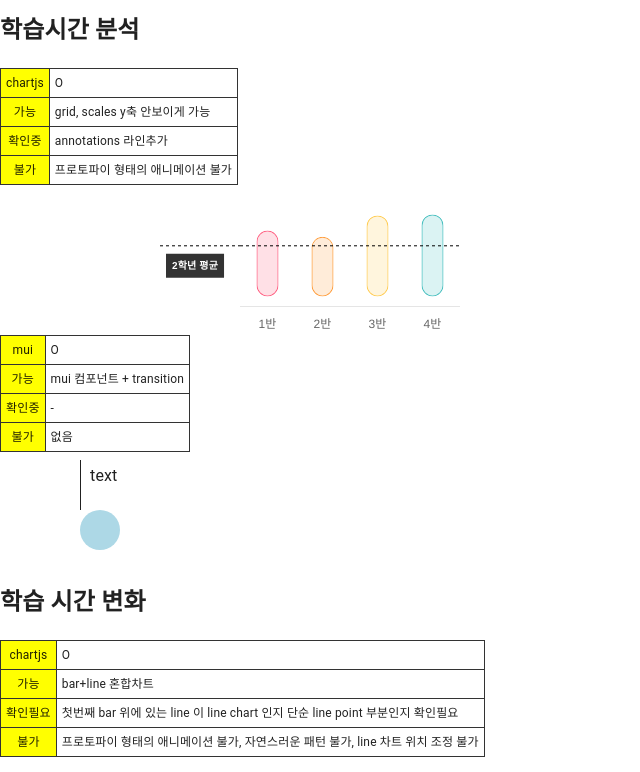
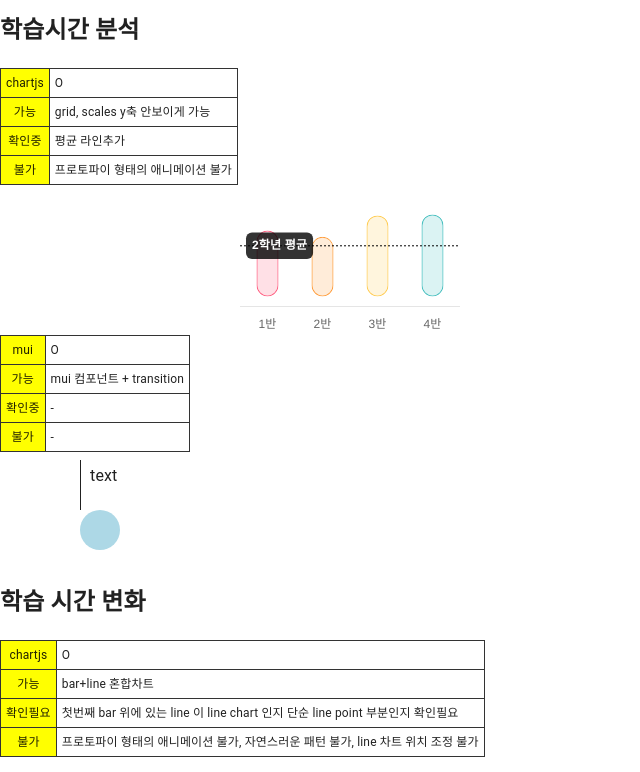
Before and after one commit to rightbrainLIB/miraeN_function_test, a React (Vite) app: page /miraeN_function_test/t1 in a window 1280 px wide. Shown: the part 660-1432 px from the top of the page, without its empty margins (0-640 px from the left). Built offline with nearby package versions, Linux system fonts and the light colour scheme.

Commit message:
[수정] 차트 수정중

```diff
--- a/src/pages/T1.tsx
+++ b/src/pages/T1.tsx
@@ -70,56 +70,39 @@ function T1() {
   }, []);
 
   // useEffect(() => {
-  //   if (chartRef.current) {
-  //     const interval = setInterval(() => {
-  //       setAnnotationY((prevXMax) => {
-  //         if (prevXMax >= 50) {
-  //           return prevXMax;
+  //   if (chartRef) {
+  //     ChartJS.register({
+  //       id: "mplugin",
+  //       afterDraw: () => {
+  //         if (chartRef.current) {
+  //           const ctx = chartRef.current.ctx;
+  //           const x1 = 50;
+  //           const x2 = 300;
+  //           const y = 70;
+  //           const dashWidth = 2;
+  //           const dashGap = 2;
+  //           const triangleSize = 6;
+
+  //           ctx.setLineDash([dashWidth, dashGap]);
+  //           ctx.strokeStyle = "rgb(0, 0, 0)";
+  //           ctx.lineWidth = 1;
+
+  //           ctx.beginPath();
+  //           ctx.moveTo(x1, y);
+  //           ctx.lineTo(x2, y);
+  //           ctx.stroke();
+
+  //           ctx.fillStyle = "rgb(0, 0, 0)";
+  //           ctx.beginPath();
+  //           ctx.moveTo(x1, y);
+  //           ctx.lineTo(x1 + triangleSize, y - triangleSize / 2);
+  //           ctx.lineTo(x1 + triangleSize, y + triangleSize / 2);
+  //           ctx.fill();
   //         }
-  //         return prevXMax + 1;
-  //       });
-  //     }, 300);
-
-  //     return () => clearInterval(interval);
+  //       },
+  //     });
   //   }
-  // }, []);
-
-  type Context = {
-    chart: {
-      ctx: CanvasRenderingContext2D;
-      canvas: HTMLCanvasElement;
-    };
-    element: {
-      x: number;
-      y: number;
-      x2: number;
-      y2: number;
-      options: {
-        borderWidth: number;
-        borderColor: string;
-        borderDashOffset: number;
-      };
-    };
-  };
-
-  function drawExtraLine(context: Context) {
-    const ctx = context.chart.ctx;
-    const width = context.chart.canvas.width;
-    const { x, y, x2, y2, options } = context.element;
-    ctx.save();
-    ctx.lineWidth = options.borderWidth;
-    ctx.strokeStyle = options.borderColor;
-    ctx.setLineDash([3, 3]);
-    ctx.lineDashOffset = options.borderDashOffset;
-    ctx.beginPath();
-    ctx.moveTo(0, y);
-    ctx.lineTo(x, y);
-    ctx.moveTo(x2, y2);
-    ctx.lineTo(width, y);
-    ctx.stroke();
-    ctx.restore();
-    return true;
-  }
+  // }, [chartRef]);
 
   const options = {
     responsive: true,
@@ -128,6 +111,7 @@ function T1() {
         left: 80,
       },
     },
+
     scales: {
       x: {
         grid: {
@@ -146,6 +130,7 @@ function T1() {
         },
       },
     },
+
     plugins: {
       legend: {
         display: false,
@@ -155,31 +140,27 @@ function T1() {
       },
       annotation: {
         clip: false,
-        annotations: {
-          line1: {
-            yMin: 50,
-            yMax: 50,
-            // xMin: 0,
-            // xMax: 0,
+        animations: {
+          numbers: {
+            properties: ["x", "y", "x2", "y2", "width", "height", "radius"],
+            type: "number",
+          },
+        },
+        annotations: [
+          {
             borderColor: "rgb(0, 0, 0)",
             borderWidth: 1,
-            borderDash: [3, 3],
-            beforeDraw: drawExtraLine,
+            borderStyle: "dashed",
+            borderDash: [2, 2],
             label: {
               display: true,
               content: "2학년 평균",
               position: "start",
-              yValue: 20,
-              xValue: 20,
-              xAdjust: -80,
-              yAdjust: 20,
-              borderRadius: 0,
-              font: {
-                size: 10,
-              },
             },
+            yMin: 50,
+            yMax: 50,
           },
-        },
+        ],
       },
     },
   };
@@ -526,7 +507,7 @@ function T1() {
           </tr>
           <tr>
             <th>확인중</th>
-            <td>annotations 라인추가</td>
+            <td>평균 라인추가</td>
           </tr>
           <tr>
             <th>불가</th>
@@ -560,7 +541,7 @@ function T1() {
           </tr>
           <tr>
             <th>불가</th>
-            <td>없음</td>
+            <td>-</td>
           </tr>
         </tbody>
       </table>
@@ -660,7 +641,7 @@ function T1() {
             <th>불가</th>
             <td>
               프로토파이 형태의 애니메이션 불가, legend 간격 조정 불가(별도로
-              만들어야 함)
+              추가 필요)
             </td>
           </tr>
         </tbody>
@@ -691,7 +672,7 @@ function T1() {
                 height: "8px",
                 backgroundImage:
                   "linear-gradient(to bottom right, palevioletred 25%, pink 0, pink 50%, palevioletred 0, palevioletred 75%, pink 0)",
-                backgroundSize: "2px 2px",
+                backgroundSize: "3px 3px",
                 borderRadius: "50%",
               }}
             ></ListItemIcon>
```
